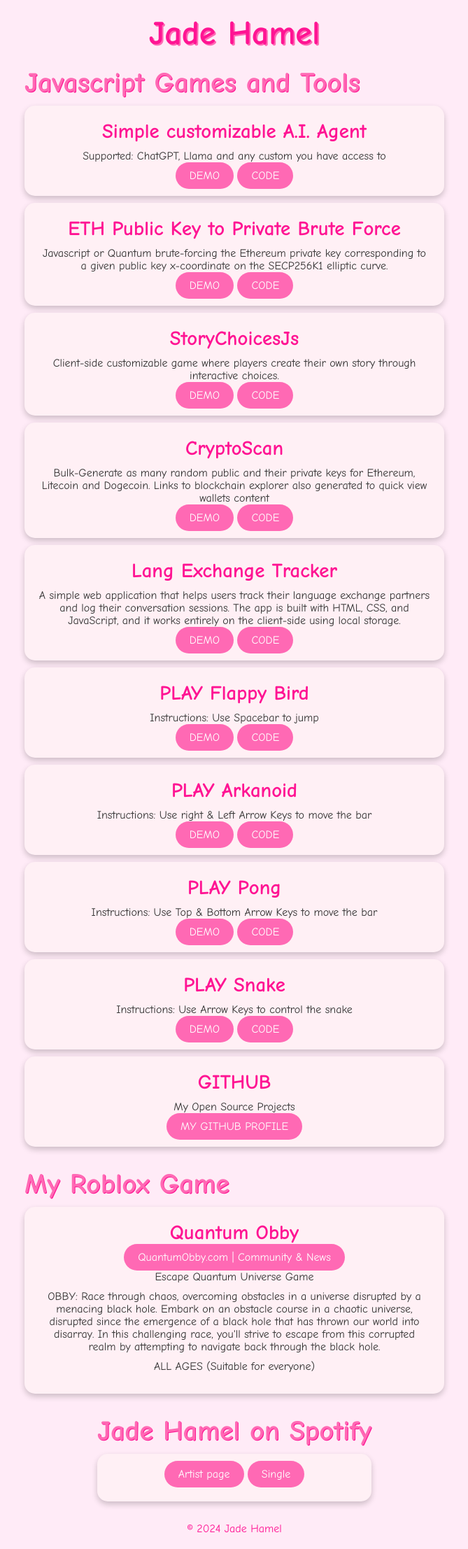
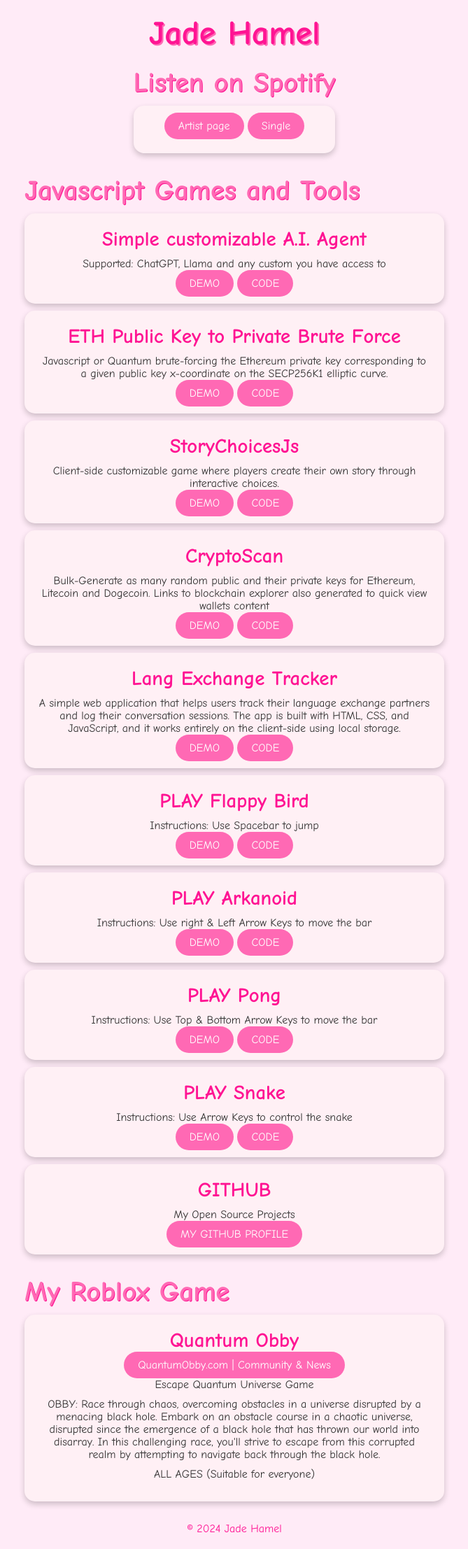
Before and after one commit to jadehamel/jadehamel.fr, a plain HTML site: page index.html in a window 1280 px wide. Shown: the whole page at 70% size, without its empty margins (305-974 px from the left). Drawn offline with Linux system fonts and the light colour scheme.

Commit message:
Moving up to top Spotify artist section

```diff
--- a/index.html
+++ b/index.html
@@ -11,6 +11,13 @@
         <h1>Jade Hamel</h1>
     </header>
     <main>
+        <section id="about">
+            <h2>Listen on Spotify</h2>
+            <div class="game-card">
+                <p><a href="https://open.spotify.com/intl-fr/artist/00x1E8tJVkW8Y1baJafklw" target="_blank">Artist page</a>
+                    <a href="https://open.spotify.com/intl-fr/track/6Lj5H3IYfZ3vkoLGWbVLJB" target="_blank">Single</a></p>
+            </div>
+        </section>
         <section id="projects">
             <h2>Javascript Games and Tools</h2>
             <div class="project-card">
@@ -83,13 +90,6 @@
                 <p>ALL AGES (Suitable for everyone)</p>
             </div>
         </section>
-        <section id="about">
-            <h2>Jade Hamel on Spotify</h2>
-            <div class="game-card">
-                <p><a href="https://open.spotify.com/intl-fr/artist/00x1E8tJVkW8Y1baJafklw" target="_blank">Artist page</a>
-                    <a href="https://open.spotify.com/intl-fr/track/6Lj5H3IYfZ3vkoLGWbVLJB" target="_blank">Single</a></p>
-            </div>
-        </section>
     </main>
     <footer>
         <p>&copy; 2024 Jade Hamel</p>
```
